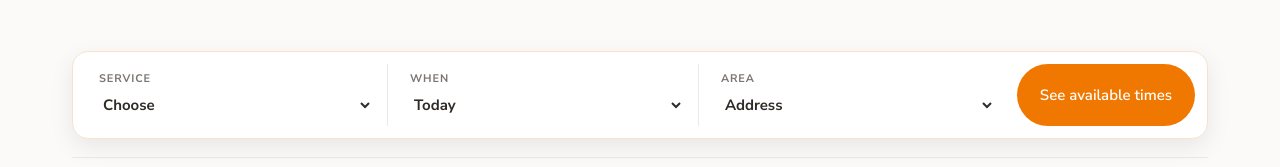
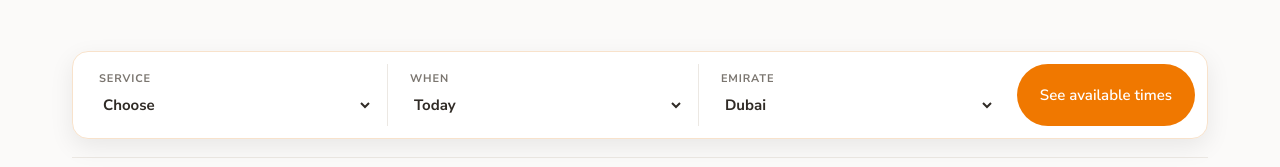
Before and after one commit to RoshanAlii/hhc, a Next.js app: page / in a window 1280 px wide. Shown: the part 633-800 px from the top of the page. Built offline with nearby package versions, Linux system fonts and the light colour scheme.

Commit message:
Expand hero booking options

```diff
--- a/app/globals.css
+++ b/app/globals.css
@@ -226,6 +226,8 @@ nav.main{position:sticky;top:0;z-index:50;background:rgba(253,252,250,.92);backd
 .book .f:last-of-type{border-inline-end:none}
 .book label{display:block;font-size:11px;letter-spacing:.08em;text-transform:uppercase;color:var(--text-muted);font-weight:var(--fw-bold);margin-bottom:2px}
 .book select{width:100%;border:none;background:transparent;font:inherit;font-size:var(--fs-sm);font-weight:var(--fw-bold);color:var(--text-strong);padding:4px 0;cursor:pointer}
+.book input[type="date"]{width:100%;border:none;background:transparent;font:inherit;font-size:var(--fs-sm);font-weight:var(--fw-bold);color:var(--text-strong);padding:4px 0;cursor:pointer;min-height:30px}
+.book input[type="date"]:focus{outline:none}
 .avail{margin-top:12px;font-size:var(--fs-sm);color:var(--text-muted);display:flex;align-items:center;gap:8px}
 .avail .dot{width:8px;height:8px;border-radius:50%;background:var(--green-500)}
 @media(max-width:900px){.hero-grid{grid-template-columns:1fr}.book{flex-direction:column}.book .f{border-inline-end:none;border-bottom:1px solid var(--border-subtle);padding:10px 6px}.book .btn{width:100%}}
--- a/components/BookingWidget.tsx
+++ b/components/BookingWidget.tsx
@@ -1,22 +1,48 @@
 "use client";
 
 import { useRouter } from "next/navigation";
-import { useState } from "react";
-import { homeServiceList } from "@/lib/data";
+import { useRef, useState } from "react";
+import { flushSync } from "react-dom";
+import { coreServiceList } from "@/lib/data";
 
-// Only directly-bookable home-care services appear in the widget; enquiry-only
-// services (nursing, chronic disease, etc.) go through their own flow.
-const bookable = homeServiceList.filter((s) => s.cta === "book");
+const EMIRATES = ["Dubai", "Abu Dhabi", "Sharjah", "Ajman", "Umm Al Quwain", "Ras Al Khaimah", "Fujairah"];
 
 export default function BookingWidget() {
   const router = useRouter();
   const [service, setService] = useState("");
   const [when, setWhen] = useState("Today");
-  const [area, setArea] = useState("Address");
+  const [customDate, setCustomDate] = useState("");
+  const [area, setArea] = useState("Dubai");
+  const dateRef = useRef<HTMLInputElement>(null);
+
+  function openCalendar() {
+    const calendar = dateRef.current;
+    if (!calendar) return;
+    calendar.focus({ preventScroll: true });
+    try {
+      calendar.showPicker?.();
+    } catch {
+      // Focusing the native date field is the fallback on browsers that do not expose showPicker.
+    }
+  }
+
+  function changeWhen(value: string) {
+    if (value !== "Choose a date") {
+      setWhen(value);
+      return;
+    }
+    flushSync(() => setWhen(value));
+    openCalendar();
+  }
 
   function seeTimes() {
+    if (when === "Choose a date" && !customDate) {
+      openCalendar();
+      return;
+    }
     if (service) {
-      router.push(`/services/${service}?when=${encodeURIComponent(when)}`);
+      const params = new URLSearchParams({ when: customDate || when, area });
+      router.push(`/services/${service}?${params.toString()}`);
     } else {
       router.push("/services");
     }
@@ -28,28 +54,30 @@ export default function BookingWidget() {
           <label htmlFor="bw-service">Service</label>
           <select id="bw-service" value={service} onChange={(e) => setService(e.target.value)}>
             <option value="">Choose</option>
-            {bookable.map((s) => (
+            {coreServiceList.map((s) => (
               <option key={s.slug} value={s.slug}>{s.shortName}</option>
             ))}
           </select>
         </div>
         <div className="f">
           <label htmlFor="bw-when">When</label>
-          <select id="bw-when" value={when} onChange={(e) => setWhen(e.target.value)}>
+          <select id="bw-when" value={when} onChange={(e) => changeWhen(e.target.value)}>
             <option>Today</option>
             <option>Tomorrow</option>
+            <option>Day after tomorrow</option>
             <option>Choose date</option>
           </select>
         </div>
+        {when === "Choose a date" && (
+          <div className="f bw-date-field">
+            <label htmlFor="bw-date">Date</label>
+            <input ref={dateRef} id="bw-date" type="date" value={customDate} onChange={(e) => setCustomDate(e.target.value)} />
+          </div>
+        )}
         <div className="f">
-          <label htmlFor="bw-area">Area</label>
+          <label htmlFor="bw-area">Emirate</label>
           <select id="bw-area" value={area} onChange={(e) => setArea(e.target.value)}>
-            <option>Address</option>
-            <option>Oud Metha</option>
-            <option>Downtown</option>
-            <option>Marina</option>
-            <option>Business Bay</option>
-            <option>JVC</option>
+            {EMIRATES.map((emirate) => <option key={emirate}>{emirate}</option>)}
           </select>
         </div>
         <button type="button" className="btn btn-primary" onClick={seeTimes}>
```
